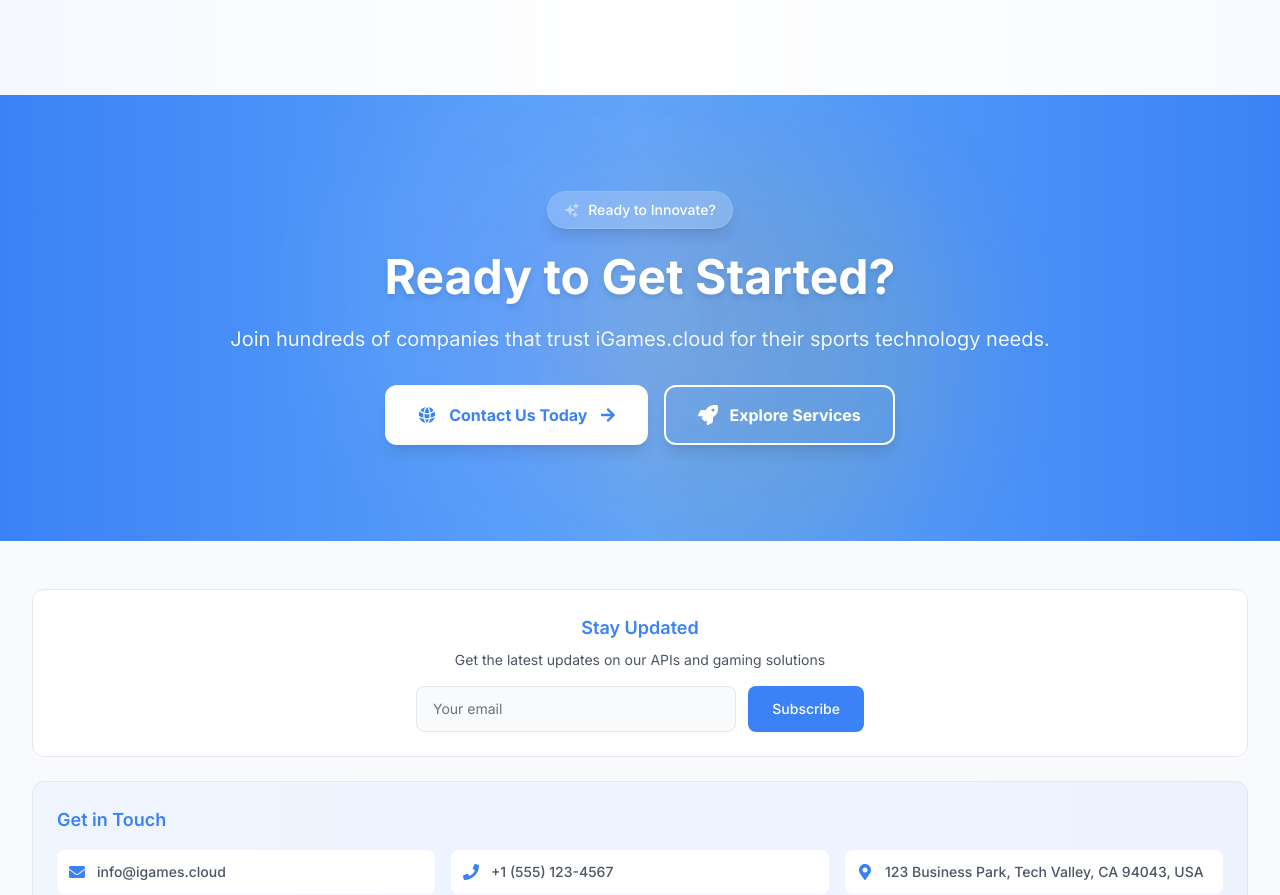
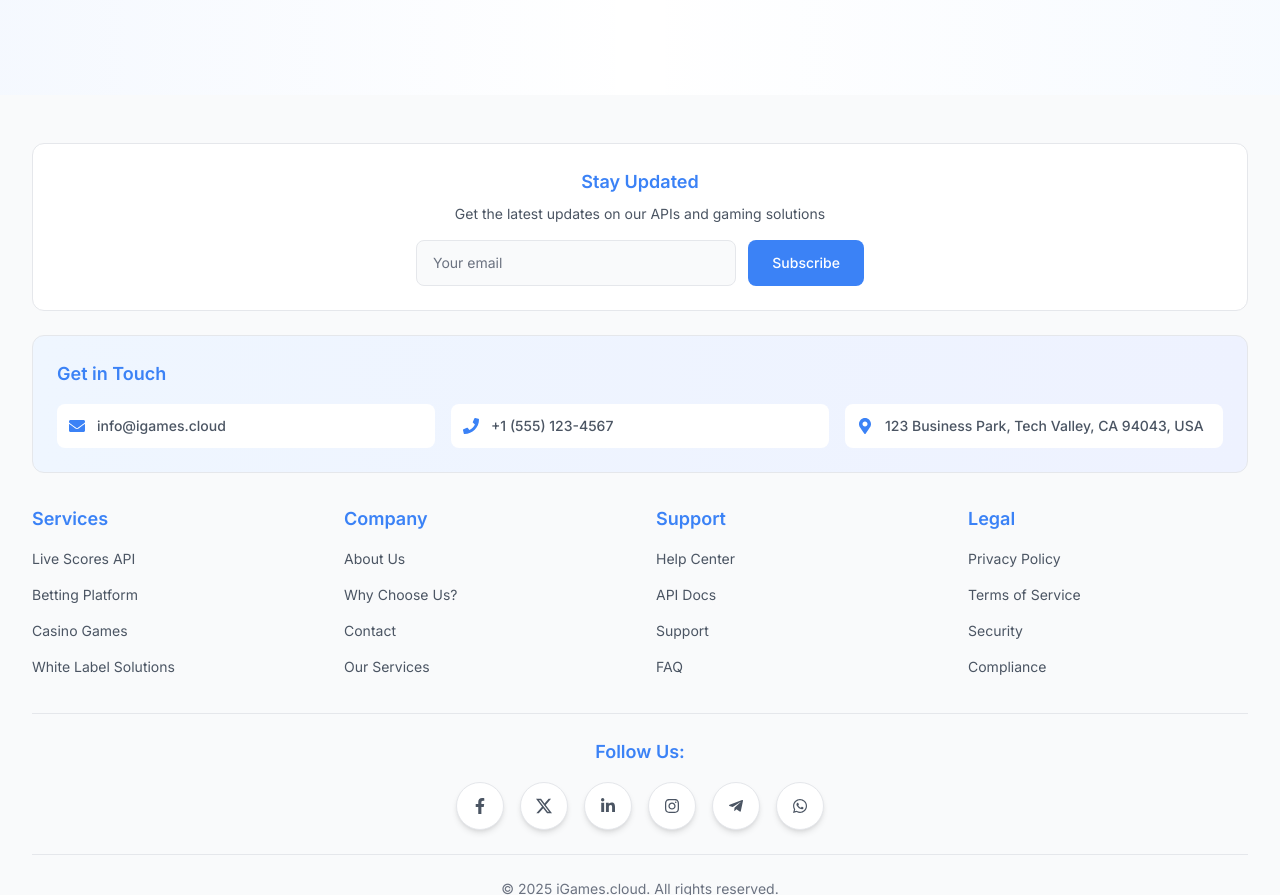
Before and after one commit to shashikant-dev/I-Games, a Next.js app: page /about in a window 1280 px wide. Shown: the part 6138-7033 px from the top of the page. Built offline with nearby package versions, Linux system fonts and the light colour scheme.

Commit message:
refactor: remove duplicate cta sections from page components

```diff
--- a/src/app/about/page.js
+++ b/src/app/about/page.js
@@ -818,54 +818,6 @@
           </div>
         </div>
       </section>
-
-      {/* Enhanced Call to Action Section - Mobile Optimized with Dark Mode Support */}
-      <section className="py-12 sm:py-16 lg:py-24 relative overflow-hidden">
-        {/* Dark mode compatible gradient background */}
-        <div className="absolute inset-0 bg-gradient-to-r from-[#3B82F6] via-[#60A5FA] to-[#3B82F6] dark:from-[#1E40AF] dark:via-[#3B82F6] dark:to-[#1E40AF]"></div>
-
-        {/* Improved visual effects for both light and dark modes */}
-        <div className="absolute inset-0">
-          <div className="absolute top-0 left-1/4 w-48 h-48 sm:w-72 sm:h-72 lg:w-96 lg:h-96 bg-white/10 dark:bg-white/5 rounded-full blur-3xl animate-pulse"></div>
-          <div className="absolute bottom-0 right-1/4 w-48 h-48 sm:w-72 sm:h-72 lg:w-96 lg:h-96 bg-[#FFD000]/20 dark:bg-[#FFD000]/10 rounded-full blur-3xl animate-pulse delay-1000"></div>
-          <div className="absolute top-1/2 left-1/2 transform -translate-x-1/2 -translate-y-1/2 w-40 h-40 sm:w-60 sm:h-60 lg:w-80 lg:h-80 bg-purple-500/10 dark:bg-purple-500/5 rounded-full blur-3xl animate-pulse delay-2000"></div>
-        </div>
-
-        <div className="relative max-w-4xl mx-auto px-4 sm:px-6 lg:px-8 text-center">
-          <div className="mb-6 sm:mb-8">
-            <div className="inline-flex items-center px-3 py-2 sm:px-4 sm:py-2 rounded-full bg-white/20 dark:bg-white/10 backdrop-blur-sm text-white text-xs sm:text-sm font-medium mb-4 sm:mb-6 border border-white/10 shadow-lg">
-              <HiSparkles className="w-3 h-3 sm:w-4 sm:h-4 mr-2 animate-pulse" />
-              Ready to Innovate?
-            </div>
-
-            <h2 className="text-3xl sm:text-4xl lg:text-5xl font-bold text-white mb-4 sm:mb-6 leading-tight drop-shadow-md">
-              {t('about.cta.title')}
-            </h2>
-            <p className="text-lg sm:text-xl text-blue-50 dark:text-blue-100 mb-6 sm:mb-8 leading-relaxed drop-shadow-sm">
-              {t('about.cta.description')}
-            </p>
-          </div>
-
-          <div className="flex flex-col sm:flex-row gap-3 sm:gap-4 justify-center max-w-md sm:max-w-none mx-auto">
-            <Link
-              href="/contact"
-              className="group inline-flex items-center justify-center px-6 py-3 sm:px-8 sm:py-4 bg-white dark:bg-white/90 text-[#3B82F6] dark:text-[#1E40AF] font-bold rounded-xl hover:bg-gray-100 dark:hover:bg-white transition-all duration-300 shadow-lg hover:shadow-2xl hover:scale-105 text-sm sm:text-base"
-            >
-              <HiGlobeAlt className="w-4 h-4 sm:w-5 sm:h-5 mr-3 group-hover:rotate-12 transition-transform duration-300" />
-              {t('about.cta.button')}
-              <FaArrowRight className="w-3 h-3 sm:w-4 sm:h-4 ml-3 group-hover:translate-x-1 transition-transform duration-300" />
-            </Link>
-
-            <Link
-              href="/services"
-              className="group inline-flex items-center justify-center px-6 py-3 sm:px-8 sm:py-4 bg-transparent border-2 border-white text-white font-bold rounded-xl hover:bg-white/10 dark:hover:bg-white/20 hover:border-white/80 transition-all duration-300 text-sm sm:text-base shadow-lg"
-            >
-              <FaRocket className="w-4 h-4 sm:w-5 sm:h-5 mr-3 group-hover:-rotate-12 transition-transform duration-300" />
-              Explore Services
-            </Link>
-        </div>
-      </div>
-      </section>
     </main>
   );
 }
--- a/src/app/contact/page.js
+++ b/src/app/contact/page.js
@@ -469,35 +469,6 @@
         </div>
       </section>
 
-      {/* Call to Action */}
-      <section className="py-12 sm:py-16 lg:py-20 bg-gradient-to-r from-[#3B82F6] via-[#60A5FA] to-[#3B82F6] relative overflow-hidden">
-        <div className="absolute inset-0">
-          <div className="absolute top-0 left-1/4 w-48 h-48 sm:w-72 sm:h-72 lg:w-96 lg:h-96 bg-white/10 rounded-full blur-3xl animate-pulse"></div>
-          <div className="absolute bottom-0 right-1/4 w-48 h-48 sm:w-72 sm:h-72 lg:w-96 lg:h-96 bg-[#FFD000]/20 rounded-full blur-3xl animate-pulse delay-1000"></div>
-        </div>
-
-        <div className="relative max-w-4xl mx-auto px-4 sm:px-6 lg:px-8 text-center">
-          <h2 className="text-3xl sm:text-4xl lg:text-5xl font-bold text-white mb-6 leading-tight">
-            {t('contact.page.cta.title')}
-          </h2>
-          <p className="text-lg sm:text-xl text-blue-100 mb-8 leading-relaxed">
-            {t('contact.page.cta.description')}
-          </p>
-
-          <Link
-            href="#contact-form"
-            onClick={(e) => {
-              e.preventDefault();
-              document.querySelector('form').scrollIntoView({ behavior: 'smooth' });
-            }}
-            className="group inline-flex items-center justify-center px-8 py-4 bg-white text-[#3B82F6] font-bold rounded-xl hover:bg-gray-100 transition-all duration-300 shadow-lg hover:shadow-2xl hover:scale-105"
-          >
-            <HiGlobeAlt className="w-5 h-5 mr-3 group-hover:rotate-12 transition-transform duration-300" />
-            {t('contact.page.cta.button')}
-            <FaArrowRight className="w-4 h-4 ml-3 group-hover:translate-x-1 transition-transform duration-300" />
-          </Link>
-      </div>
-      </section>
     </main>
   );
 }
--- a/src/app/services/page.js
+++ b/src/app/services/page.js
@@ -520,41 +520,6 @@
           </div>
         </div>
       </section>
-
-      {/* Call to Action - Mobile First */}
-      <section className="py-8 sm:py-12 lg:py-16 bg-gradient-to-r from-[#3B82F6] via-[#60A5FA] to-[#3B82F6] relative overflow-hidden">
-        <div className="absolute inset-0">
-          <div className="absolute top-0 left-1/4 w-32 h-32 sm:w-48 sm:h-48 lg:w-72 lg:h-72 bg-white/10 rounded-full blur-2xl animate-pulse"></div>
-          <div className="absolute bottom-0 right-1/4 w-32 h-32 sm:w-48 sm:h-48 lg:w-72 lg:h-72 bg-[#FFD000]/20 rounded-full blur-2xl animate-pulse delay-1000"></div>
-        </div>
-
-        <div className="relative max-w-4xl mx-auto px-3 sm:px-4 lg:px-6 text-center">
-          <h2 className="text-xl sm:text-2xl lg:text-3xl xl:text-4xl font-bold text-white mb-3 sm:mb-4 lg:mb-6 leading-tight">
-            {t('servicesPage.cta.title')}
-          </h2>
-          <p className="text-sm sm:text-base lg:text-lg text-blue-100 mb-6 sm:mb-8 leading-relaxed">
-            {t('servicesPage.cta.description')}
-          </p>
-
-          <div className="flex flex-col sm:flex-row items-center justify-center gap-3 sm:gap-4">
-            <Link
-              href="/contact"
-              className="group w-full sm:w-auto inline-flex items-center justify-center px-6 sm:px-8 py-3 sm:py-4 bg-white text-[#3B82F6] font-bold rounded-lg sm:rounded-xl hover:bg-gray-100 transition-all duration-300 shadow-lg hover:shadow-2xl hover:scale-105"
-            >
-              <FaRocket className="w-4 h-4 sm:w-5 sm:h-5 mr-2 sm:mr-3 group-hover:rotate-12 transition-transform duration-300" />
-              {t('servicesPage.cta.primaryButton')}
-            </Link>
-            <Link
-              href="/contact"
-              className="group w-full sm:w-auto inline-flex items-center justify-center px-6 sm:px-8 py-3 sm:py-4 border-2 border-white text-white font-bold rounded-lg sm:rounded-xl hover:bg-white hover:text-[#3B82F6] transition-all duration-300 hover:scale-105"
-            >
-              <FaUsers className="w-4 h-4 sm:w-5 sm:h-5 mr-2 sm:mr-3 group-hover:rotate-12 transition-transform duration-300" />
-              {t('servicesPage.cta.secondaryButton')}
-              <FaArrowRight className="w-3 h-3 sm:w-4 sm:h-4 ml-2 sm:ml-3 group-hover:translate-x-1 transition-transform duration-300" />
-            </Link>
-          </div>
-        </div>
-      </section>
     </main>
   );
 }
--- a/src/app/why-us/page.js
+++ b/src/app/why-us/page.js
@@ -370,40 +370,6 @@
         </div>
       </section>
 
-      {/* Call to Action - Mobile First */}
-      <section className="py-8 sm:py-12 lg:py-16 bg-gradient-to-r from-[#3B82F6] via-[#60A5FA] to-[#3B82F6] relative overflow-hidden">
-        <div className="absolute inset-0">
-          <div className="absolute top-0 left-1/4 w-32 h-32 sm:w-48 sm:h-48 lg:w-72 lg:h-72 bg-white/10 rounded-full blur-2xl animate-pulse"></div>
-          <div className="absolute bottom-0 right-1/4 w-32 h-32 sm:w-48 sm:h-48 lg:w-72 lg:h-72 bg-[#FFD000]/20 rounded-full blur-2xl animate-pulse delay-1000"></div>
-        </div>
-
-        <div className="relative max-w-4xl mx-auto px-3 sm:px-4 lg:px-6 text-center">
-          <h2 className="text-xl sm:text-2xl lg:text-3xl xl:text-4xl font-bold text-white mb-3 sm:mb-4 lg:mb-6 leading-tight">
-            {t('whyUs.page.cta.title')}
-          </h2>
-          <p className="text-sm sm:text-base lg:text-lg text-blue-100 mb-6 sm:mb-8 leading-relaxed">
-            {t('whyUs.page.cta.description')}
-          </p>
-
-          <div className="flex flex-col sm:flex-row items-center justify-center gap-3 sm:gap-4">
-            <Link
-              href="/contact"
-              className="group w-full sm:w-auto inline-flex items-center justify-center px-6 sm:px-8 py-3 sm:py-4 bg-white text-[#3B82F6] font-bold rounded-lg sm:rounded-xl hover:bg-gray-100 transition-all duration-300 shadow-lg hover:shadow-2xl hover:scale-105"
-            >
-              <FaRocket className="w-4 h-4 sm:w-5 sm:h-5 mr-2 sm:mr-3 group-hover:rotate-12 transition-transform duration-300" />
-              {t('whyUs.page.cta.primaryButton')}
-            </Link>
-            <Link
-              href="/services"
-              className="group w-full sm:w-auto inline-flex items-center justify-center px-6 sm:px-8 py-3 sm:py-4 border-2 border-white text-white font-bold rounded-lg sm:rounded-xl hover:bg-white hover:text-[#3B82F6] transition-all duration-300 hover:scale-105"
-            >
-              <HiGlobeAlt className="w-4 h-4 sm:w-5 sm:h-5 mr-2 sm:mr-3 group-hover:rotate-12 transition-transform duration-300" />
-              {t('whyUs.page.cta.secondaryButton')}
-              <FaArrowRight className="w-3 h-3 sm:w-4 sm:h-4 ml-2 sm:ml-3 group-hover:translate-x-1 transition-transform duration-300" />
-            </Link>
-          </div>
-        </div>
-      </section>
     </main>
   );
 }
```
